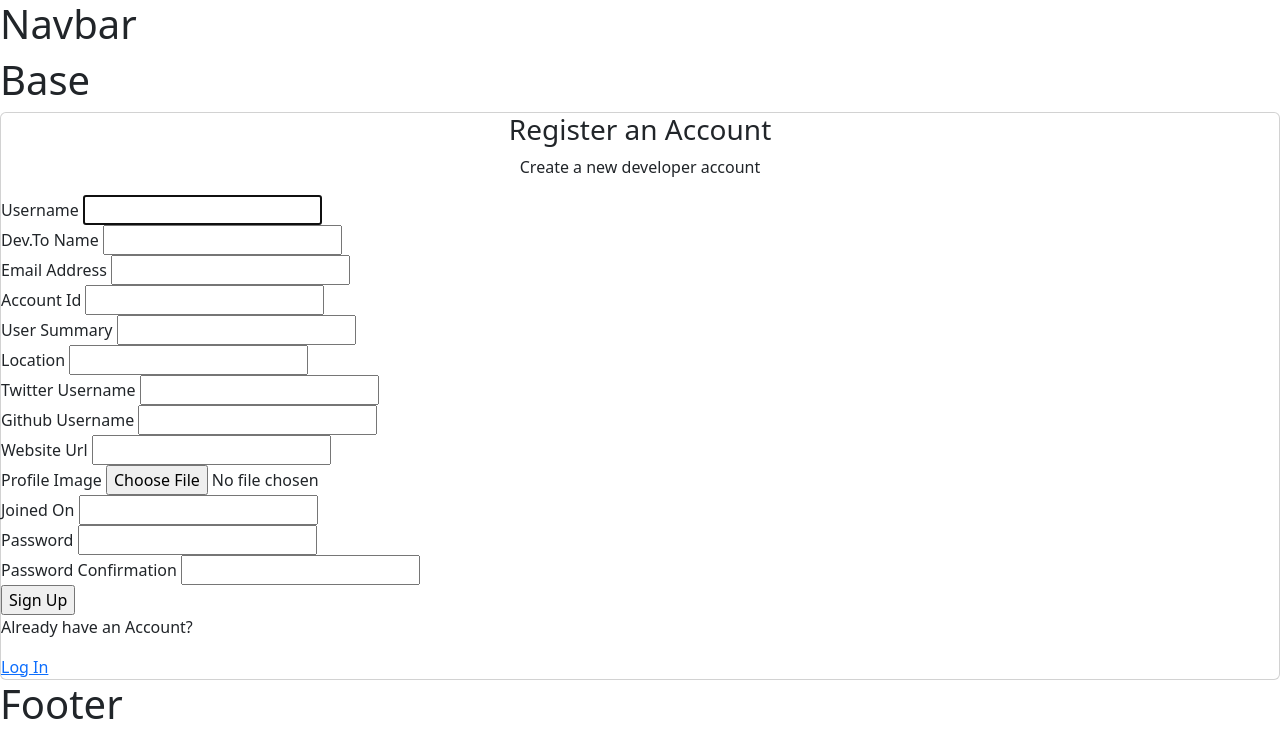
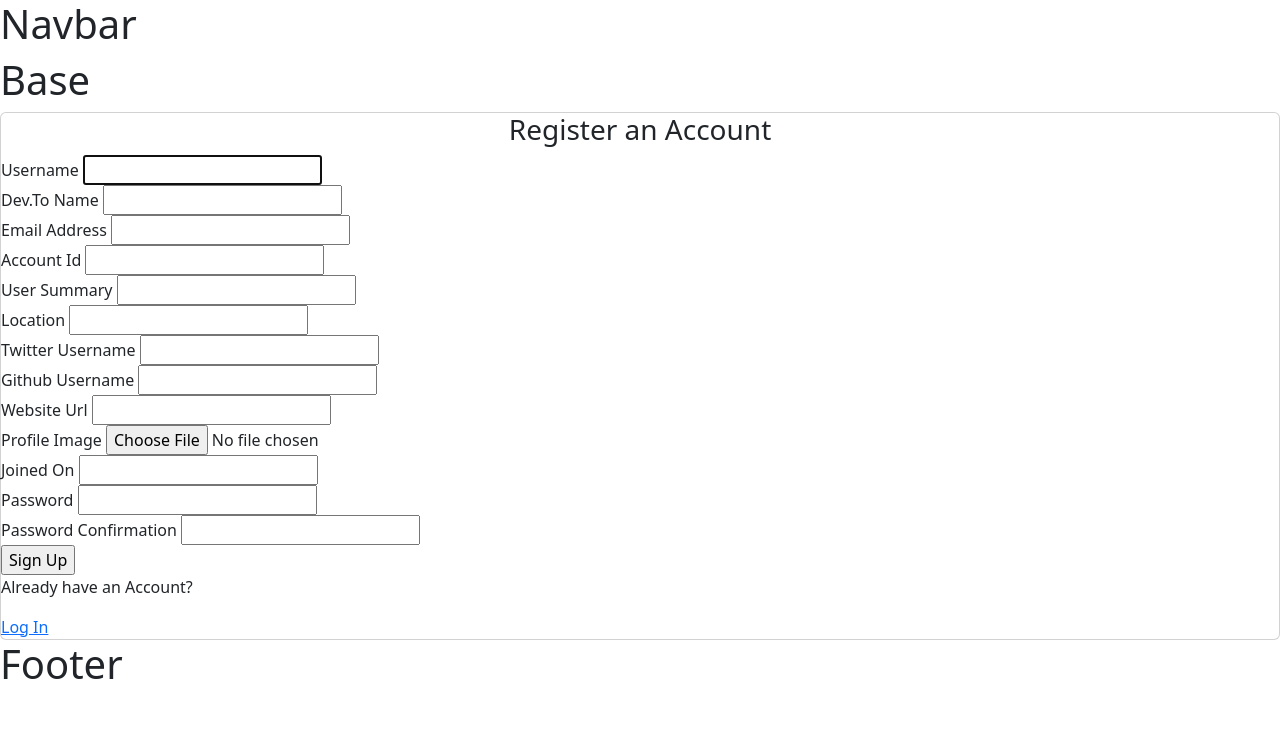
Before and after one commit to York13Pud/python-project-dev-to-stats, a Django app: page /register/ in a window 1280 px wide. Shown: the top 730 px of the page. Run offline with Django 4.2, Linux system fonts and the light colour scheme; parts of the project's set-up code (start-up, migrations or seed data) failed here and were passed over.

Commit message:
Removed some text

```diff
--- a/project/apps/users/templates/register.html
+++ b/project/apps/users/templates/register.html
@@ -6,7 +6,6 @@
     <div class="card">
         <div class="auth__header text-center">
             <h3>Register an Account</h3>
-            <p>Create a new developer account</p>
         </div>
 
         <form method="POST" action="{% url 'register' %}" class="form auth__form">
```
